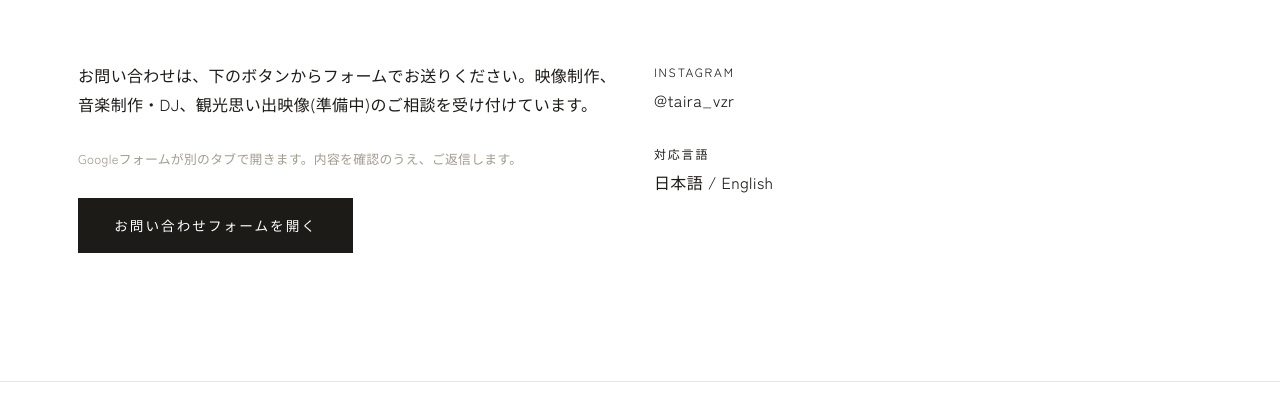
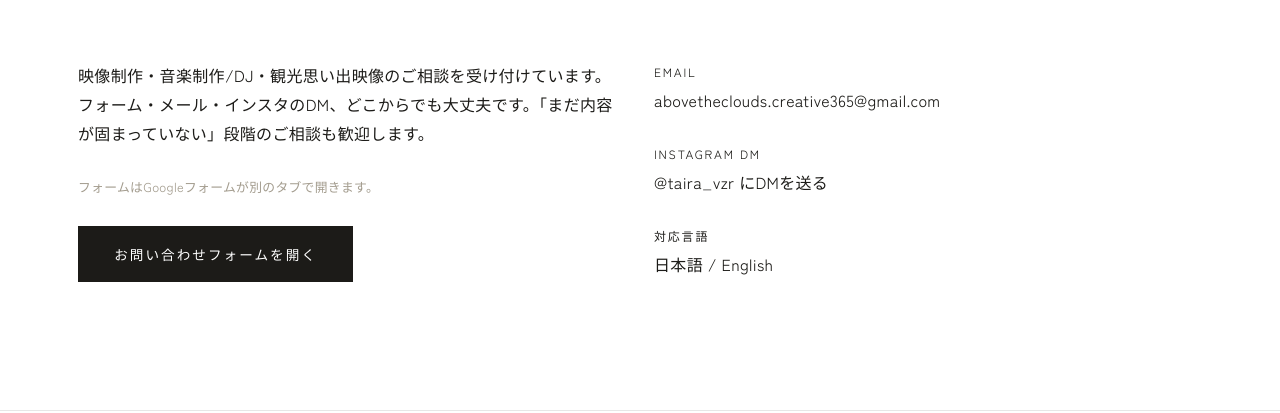
Before and after one commit to tairahd12-ui/above-the-clouds-site, a plain HTML site: page contact.html in a window 1280 px wide. Shown: the part 215-628 px from the top of the page. Drawn offline with nearby package versions, Linux system fonts and the light colour scheme.

Commit message:
Contact: add email and Instagram DM, drop 'coming soon'; add Vercel Web Analytics
Co-Authored-By: Claude Opus 5.5 <noreply@anthropic.com>

```diff
--- a/contact.html
+++ b/contact.html
@@ -41,15 +41,19 @@
       <div class="grid grid-2" style="align-items: start;">
 
         <div class="form-grid">
-          <p>お問い合わせは、下のボタンからフォームでお送りください。映像制作、音楽制作・DJ、観光思い出映像(準備中)のご相談を受け付けています。</p>
-          <p class="form-note">Googleフォームが別のタブで開きます。内容を確認のうえ、ご返信します。</p>
+          <p>映像制作・音楽制作/DJ・観光思い出映像のご相談を受け付けています。フォーム・メール・インスタのDM、どこからでも大丈夫です。「まだ内容が固まっていない」段階のご相談も歓迎します。</p>
+          <p class="form-note">フォームはGoogleフォームが別のタブで開きます。</p>
           <a href="https://docs.google.com/forms/d/e/1FAIpQLSfpY3J58mBgv4kArt3UuW89V2sB3_4S_FLk3q6KS2s4GOzM_Q/viewform" class="btn btn-solid" target="_blank" rel="noopener" style="justify-self: start;">お問い合わせフォームを開く</a>
         </div>
 
         <div class="contact-info">
           <div class="contact-info-item">
-            <p class="label">Instagram</p>
-            <p><a href="https://www.instagram.com/taira_vzr/" target="_blank" rel="noopener">@taira_vzr</a></p>
+            <p class="label">Email</p>
+            <p><a href="mailto:abovetheclouds.creative365@gmail.com">abovetheclouds.creative365@gmail.com</a></p>
+          </div>
+          <div class="contact-info-item">
+            <p class="label">Instagram DM</p>
+            <p><a href="https://ig.me/m/taira_vzr" target="_blank" rel="noopener">@taira_vzr にDMを送る</a></p>
           </div>
           <div class="contact-info-item">
             <p class="label">対応言語</p>
@@ -80,5 +84,7 @@
 </footer>
 
 <script src="js/main.js?v=20261003e"></script>
+<script>window.va = window.va || function () { (window.vaq = window.vaq || []).push(arguments); };</script>
+<script defer src="/_vercel/insights/script.js"></script>
 </body>
 </html>
```
Also changed, not shown: about.html (+2 -0 lines), en/about.html (+2 -0 lines), en/contact.html (+10 -4 lines), en/index.html (+2 -0 lines), en/service.html (+2 -0 lines), en/works.html (+2 -0 lines), index.html (+2 -0 lines), service.html (+2 -0 lines), works.html (+2 -0 lines).
